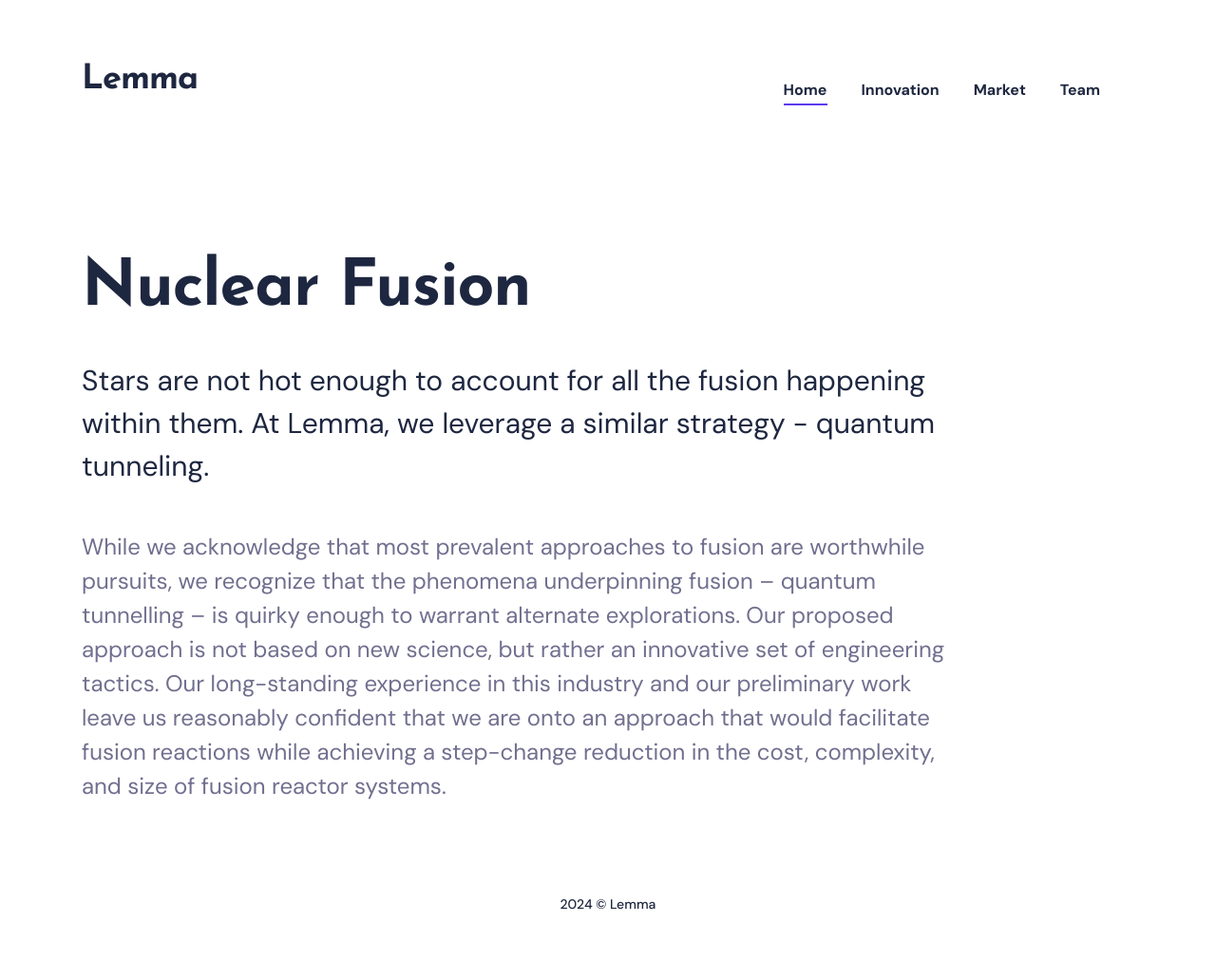
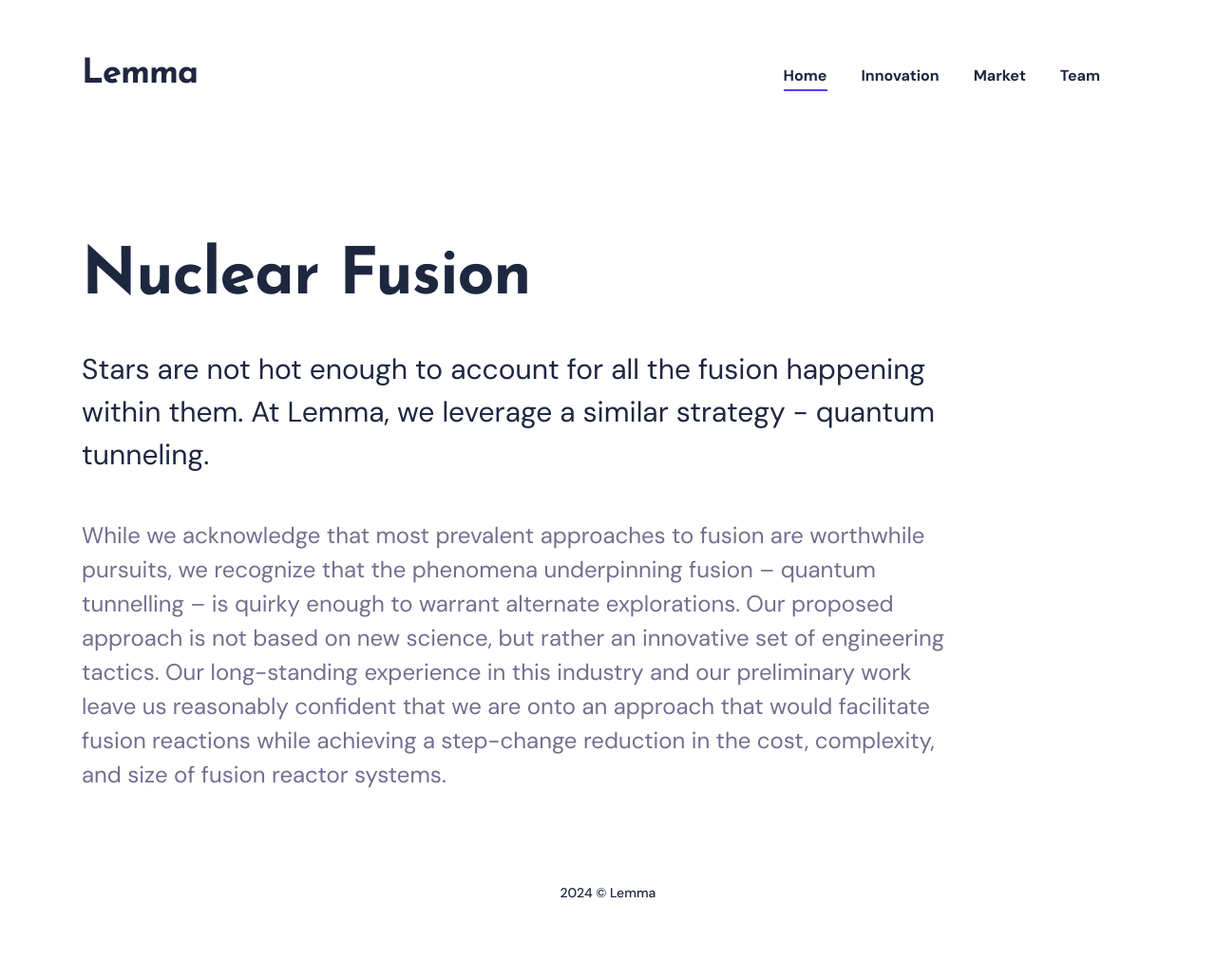
Before and after one commit to wildremote/wildremote.github.io, a Jekyll site: the page built from index.html, in a window 1280 px wide. Shown: the whole page at 95% size. Built offline with Jekyll 4.4.1, drawn with Linux system fonts in a browser that asks for light colours; nearby versions of some CDN libraries.

Commit message:
Update _header.scss

```diff
--- a/_sass/3-modules/_header.scss
+++ b/_sass/3-modules/_header.scss
@@ -77,7 +77,6 @@
 .nav__list {
   display: flex;
   align-items: center;
-  margin-top: 18px;
 
   .nav__item {
     display: inline-block;
```
